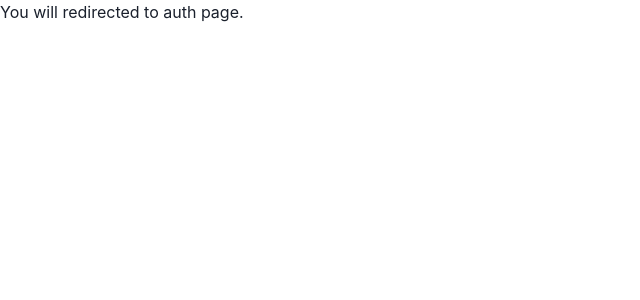
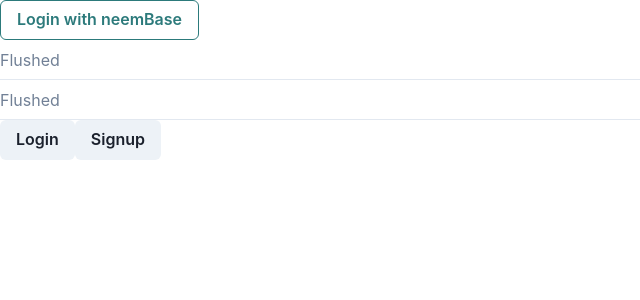
Before and after one commit to tamagoez/neem-web, a Next.js app: page /login in a window 1280 px wide. Shown: the top 300 px of the page, without its empty margins (0-640 px from the left). Built offline with nearby package versions, Linux system fonts and the light colour scheme; a web font is replaced by a local one.

Commit message:
few customize

```diff
--- a/pages/index.tsx
+++ b/pages/index.tsx
@@ -20,7 +20,8 @@
           text-align: center;
           padding-bottom: 8vw;
           margin: 0 auto;
-
+        }
+        .title_text p {
           background: linear-gradient(270deg, #7184ff, #b3beff);
           background: -webkit-linear-gradient(280deg, #7184ff, #b3beff);
           display: inline-block;
--- a/pages/login.tsx
+++ b/pages/login.tsx
@@ -1,7 +1,17 @@
+import { Box, Button, Input } from "@chakra-ui/react";
+
 export default function Login() {
   return (
     <>
-      <p>You will redirected to auth page.</p>
+      <Box>
+        <Button colorScheme="teal" variant="outline">
+          Login with neemBase
+        </Button>
+        <Input variant="flushed" placeholder="Flushed" />
+        <Input variant="flushed" placeholder="Flushed" />
+        <Button>Login</Button>
+        <Button>Signup</Button>
+      </Box>
     </>
   );
 }
--- /dev/null
+++ b/pages/profile/[userid].tsx
@@ -0,0 +1,3 @@
+export default function () {
+  return <>プロフィール</>;
+}
--- /dev/null
+++ b/pages/signup.tsx
@@ -0,0 +1,3 @@
+export default function() {
+    return <><p>neemBaseアカウントと連携してください</p></>
+}
```
